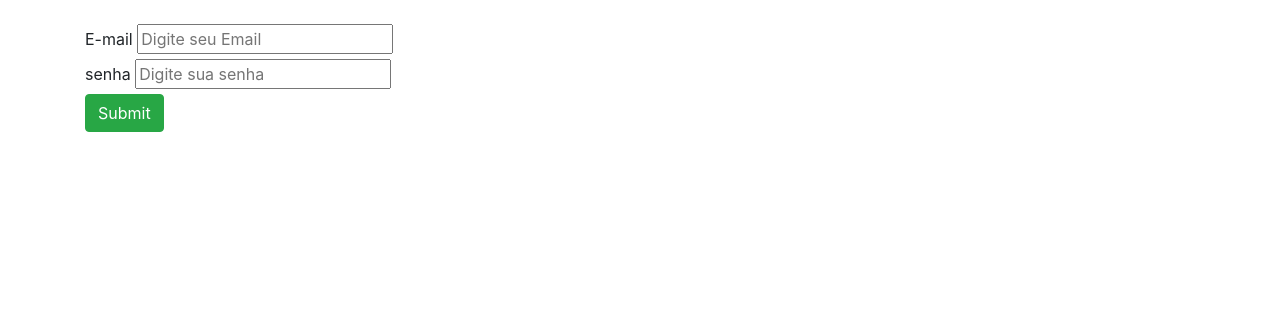
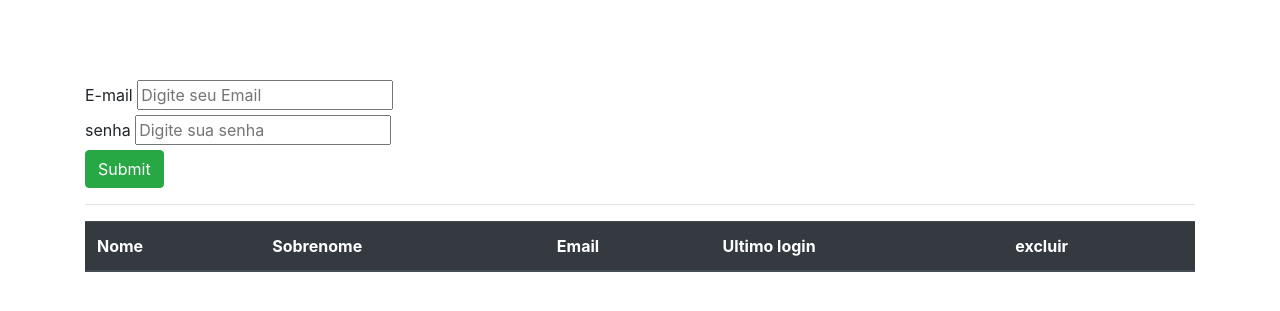
Before and after one commit to pedro07conrado/Constru_Mold, a Django app: page /auth/cadastrar_vendedor/ in a window 1280 px wide. Shown: the top 311 px of the page. Run offline with Django 5.2, Linux system fonts and the light colour scheme; lists and menus that the app fills with data are empty.

Commit message:
update base.html and add seller registration template

```diff
--- a/templates/base.html
+++ b/templates/base.html
@@ -1,3 +1,4 @@
+{% load static %}
 <!doctype html>
 <html lang="pt-BR">
   <head>
@@ -6,13 +7,35 @@
     <meta name="viewport" content="width=device-width, initial-scale=1, shrink-to-fit=no">
 
     <link rel="stylesheet" href="https://cdn.jsdelivr.net/npm/bootstrap@4.6.2/dist/css/bootstrap.min.css" integrity="sha384-xOolHFLEh07PJGoPkLv1IbcEPTNtaed2xpHsD9ESMhqIYd0nLMwNLD69Npy4HI+N" crossorigin="anonymous">
-
+    <link rel="stylesheet" href="{% static 'usuarios/css/css.css' %}">
     {% block 'head' %}
 
     {% endblock %}
     <title> {% block 'title' %}{% endblock %}</title>
   </head>
-  <body>
+  <body class="fundo">
+    <nav class="navbar navbar-expand-lg navbar-dark bg-nav">
+      <a class="navbar-brand" href="#">Navbar</a>
+      <button class="navbar-toggler" type="button" data-toggle="collapse" data-target="#navbarNav" aria-controls="navbarNav" aria-expanded="false" aria-label="Toggle navigation">
+        <span class="navbar-toggler-icon"></span>
+      </button>
+      <div class="collapse navbar-collapse" id="navbarNav">
+        <ul class="navbar-nav">
+          <li class="nav-item active">
+            <a class="nav-link" href="#">Home <span class="sr-only">(current)</span></a>
+          </li>
+          <li class="nav-item">
+            <a class="nav-link" href="#">Features</a>
+          </li>
+          <li class="nav-item">
+            <a class="nav-link" href="#">Pricing</a>
+          </li>
+          <li class="nav-item">
+            <a class="nav-link disabled" href="#">Disabled</a>
+          </li>
+        </ul>
+      </div>
+    </nav>
 
     {% block 'body' %}
 
--- a/usuarios/templates/cadastrar_vendedor.html
+++ b/usuarios/templates/cadastrar_vendedor.html
@@ -12,4 +12,31 @@
             <br>
             <input type="submit" class="btn btn-success">
         </form>
+
+        <hr class="bg-hr">
+
+        <table class="table table-dark">
+            <thead>
+              <tr>
+                <th scope="col">Nome</th>
+                <th scope="col">Sobrenome</th>
+                <th scope="col">Email</th>
+                <th scope="col">Ultimo login</th>
+                <th scope="col">excluir</th>
+              </tr>
+            </thead>
+            <tbody>
+                {% for vendedor in vendedores  %}
+                    <tr>
+                        <th>{{vendedor.first_name }}</th>
+                        <td>{{vendedor.last_name}}</td>
+                        <td>{{vendedor.email}}</td>
+                        <td>{{vendedor.last_login}}</td>
+                        <td><a href="{% url 'excluir_usuario' vendedor.id %}"  class= 'btn btn-danger'>EXCLUIR</a></td>
+                    </tr>
+                {% endfor %}
+
+            </tbody>
+          </table>
+
 {% endblock %}
```
